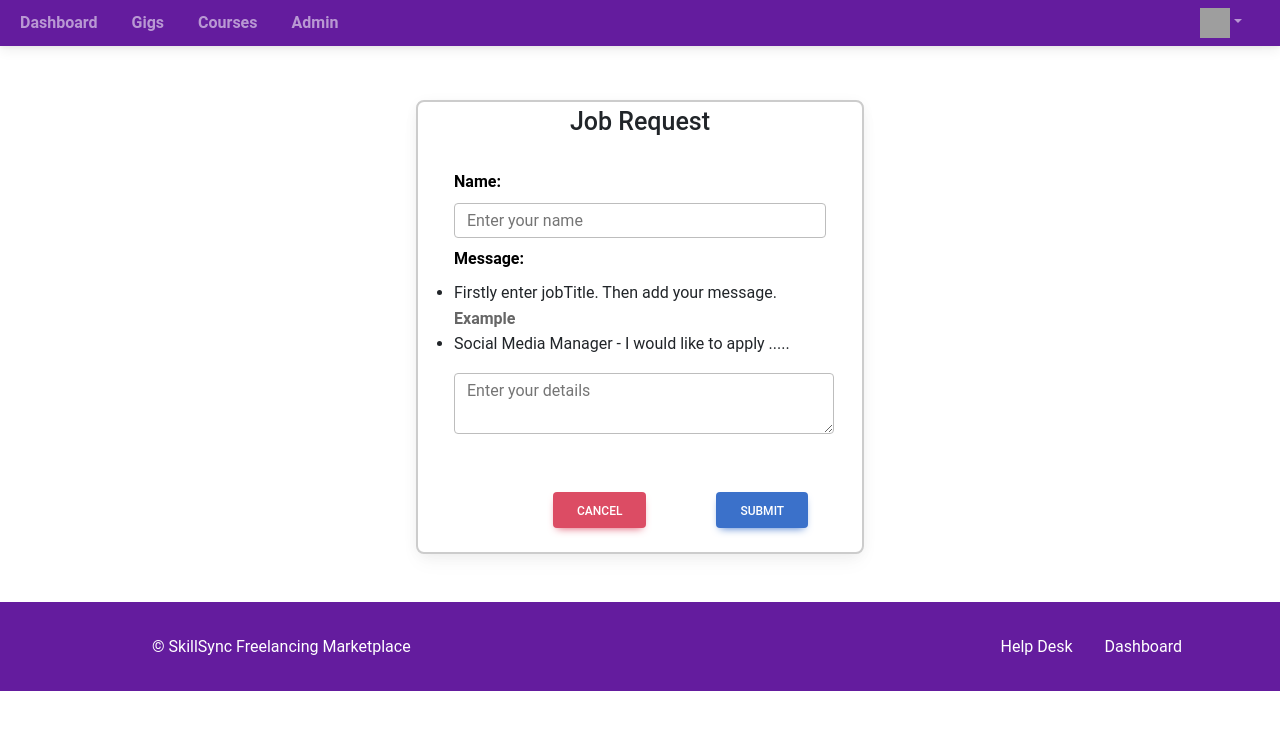
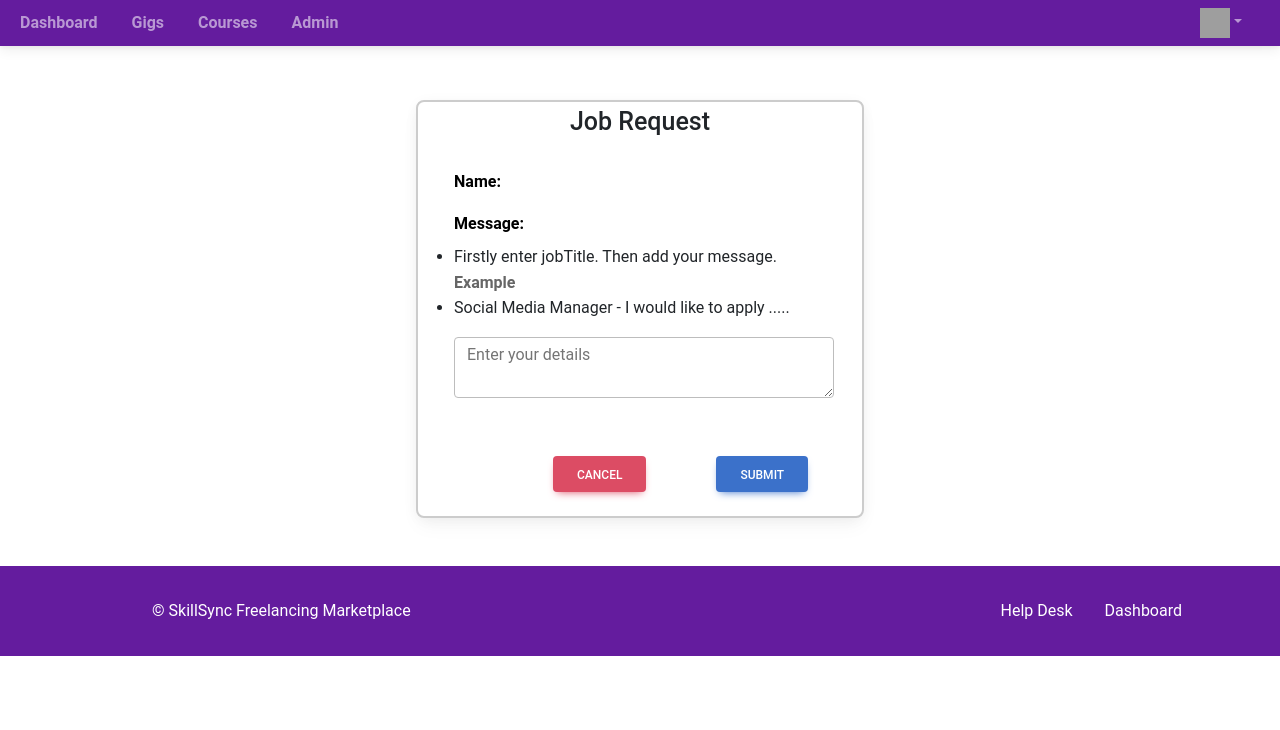
Before and after one commit to udithgunasekara/ITP_SkillSync_Project, a React (Create React App) app in the folder FrontEnd/react-frontend/: page /applyJobPost in a window 1280 px wide. Shown: the top 730 px of the page. Built offline with nearby package versions, Linux system fonts and the light colour scheme; grey boxes are pictures that could not be loaded; what @react-pdf/renderer would draw is missing.

Commit message:
made small changes in clientsidejoblistings

```diff
--- a/FrontEnd/react-frontend/src/layouts/ClientSideJobListingManagement/Component/JobApplyForm.tsx
+++ b/FrontEnd/react-frontend/src/layouts/ClientSideJobListingManagement/Component/JobApplyForm.tsx
@@ -7,6 +7,7 @@ interface JobRequest{
     freelancername: string;
     message: string;
     status:string;
+    username:string;
 }
 
 const styles = {
@@ -19,7 +20,7 @@ const styles = {
 };
 
 const JobApplyForm: React.FC = () => {
-    const [freelancername, setFreelancerName] = useState<string>('');
+    const [freelancername, setFreelancerName] = useState<string>(sessionStorage.getItem('username') || '');
     const [message, setMessage] = useState<string>('');
     const [freelancerNameError, setFreelancerNameError] = useState('');
     const [messageError, setMessageError] = useState('');
@@ -82,18 +83,8 @@ const JobApplyForm: React.FC = () => {
                         <form className='needs-validation' noValidate onSubmit={saveJobRequest}>
                             <div className='form-group mb-2'>
                                 <label className='form-label'style={{ fontWeight: '600',
-                                    textAlign: 'left' ,color: 'black'}}>Name:</label>
-                                <input
-                                    type="text"
-                                    placeholder='Enter your name'
-                                    name='freelancername'
-                                    className={`form-control ${freelancerNameError && 'is-invalid'}`}
-                                    id="freelancerName"
-                                    value={freelancername}
-                                    onChange={(e) => { handleName(e); }}
-                                    required
+                                    textAlign: 'left' ,color: 'black'}}>Name: {freelancername}</label>
 
-                                />
                                 {freelancerNameError && <div className='invalid-feedback' style={{textAlign: 'center'}}>{freelancerNameError}</div>}
 
                             </div>
--- a/FrontEnd/react-frontend/src/layouts/ClientSideJobListingManagement/Component/JobComponent.tsx
+++ b/FrontEnd/react-frontend/src/layouts/ClientSideJobListingManagement/Component/JobComponent.tsx
@@ -55,6 +55,7 @@ const JobComponent: React.FC = () => {
     const navigate = useHistory();
 
     const {id} = useParams<RouteParams>();
+    //const id = sessionStorage.getItem(id);
 
     useEffect(() => {
         if(id){
--- a/FrontEnd/react-frontend/src/layouts/ClientSideJobListingManagement/Component/ListJobComponent.tsx
+++ b/FrontEnd/react-frontend/src/layouts/ClientSideJobListingManagement/Component/ListJobComponent.tsx
@@ -53,6 +53,7 @@ const ListJobComponent: React.FC = () => {
 
     const downloadReport = () => {
         const doc = new jsPDF();
+
         doc.setFontSize(16); // Set font size for the heading
         doc.text('Skillsync', doc.internal.pageSize.getWidth() / 2, 10, { align: 'center'}); // Centered heading
         doc.setLineWidth(0.5); // Set border width
```
Also changed, not shown: FrontEnd/react-frontend/src/layouts/ClientSideJobListingManagement/Image/logo.png (added).
